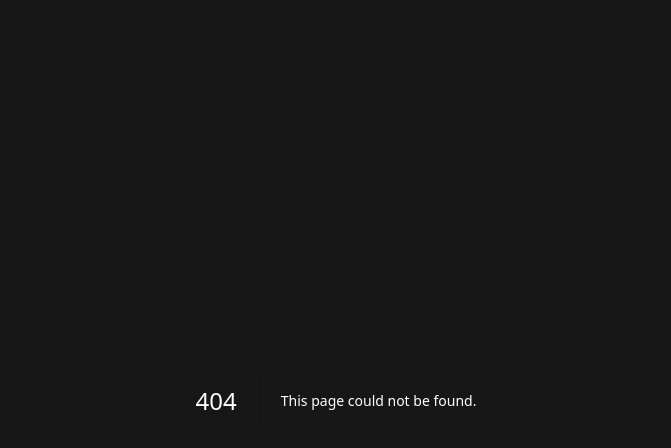
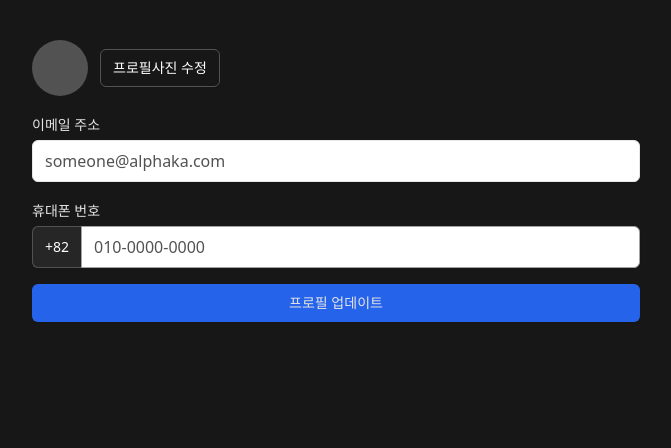
Before and after one commit to hooooooooooooon/next-platform-v1, a Next.js app: page /profile/edit in a window 1280 px wide. Before the commit this address had no page. Shown: the top 448 px of the page, without its empty margins (304-975 px from the left). Built offline with nearby package versions, Linux system fonts and the light colour scheme.

Commit message:
Edit Profile Page Styling

```diff
--- a/pages/profile.tsx
+++ b/pages/profile.tsx
@@ -7,7 +7,7 @@ export default function Profile() {
       <div className="w-16 h-16 bg-neutral-600 rounded-full" />
       <div className="flex flex-col">
         <span className="font-medium text-neutral-200">사용자</span>
-        <span className="text-sm text-neutral-400">프로필 수정 ></span>
+        <span className="text-sm text-neutral-400">프로필 수정</span>
       </div>
     </div>
     <div className="mt-10 flex justify-around">
--- /dev/null
+++ b/pages/profile/edit.tsx
@@ -0,0 +1,48 @@
+export default function Edit() {
+  return (
+    <div className="py-10 px-4 space-y-4">
+      <div className="flex items-center space-x-3">
+        <div className="w-14 h-14 rounded-full bg-neutral-600" />
+        <label
+          htmlFor="picture"
+          className="cursor-pointer py-2 px-3 border border-neutral-600 rounded-md shadow-sm text-sm font-medium focus:ring-2 focus:ring-offset-2 focus:ring-blue-600 text-netural-400"
+        >
+          프로필사진 수정
+          <input id="picture" type="file" className="hidden" accept="image/*" />
+        </label>
+      </div>
+      <div className="space-y-1">
+        <label htmlFor="email" className="text-sm font-medium text-neutral-200">
+          이메일 주소
+        </label>
+        <input
+          id="email"
+          type="email"
+          className="appearance-none w-full px-3 py-2 border border-neutal-600 rounded-md shadow-sm placeholder-neutral-600 focus:outline-none focus:ring-blue-600 focus:border-blue-600"
+          placeholder="someone@alphaka.com"
+          required
+        />
+      </div>
+      <div className="space-y-1">
+        <label htmlFor="phone" className="text-sm font-medium text-neutral-200">
+          휴대폰 번호
+        </label>
+        <div className="flex rounded-md shadow-sm">
+          <span className="flex items-center justify-center px-3 rounded-l-md border border-r-0 border-neutral-600 bg-neutral-800 select-none text-sm">
+            +82
+          </span>
+          <input
+            id="input"
+            type="number"
+            className="appearance-none w-full px-3 py-2 border border-neutral-400 rounded-md rounded-l-none shadow-sm placeholder-neutral-600 focus:outline-none focus:ring-blue-600 focus:border-blue-600"
+            placeholder="010-0000-0000"
+            required
+          />
+        </div>
+      </div>
+      <button className="mt-5 w-full bg-blue-600 hover:bg-blue-700 text-neutral-200 py-2 px-4 border border-transparent rounded-md shadow-sm text-sm font-medium focus:ring-2 focus:ring-offset-2 focus:ring-blue-600 focus:outline-none">
+        프로필 업데이트
+      </button>
+    </div>
+  );
+}
```
